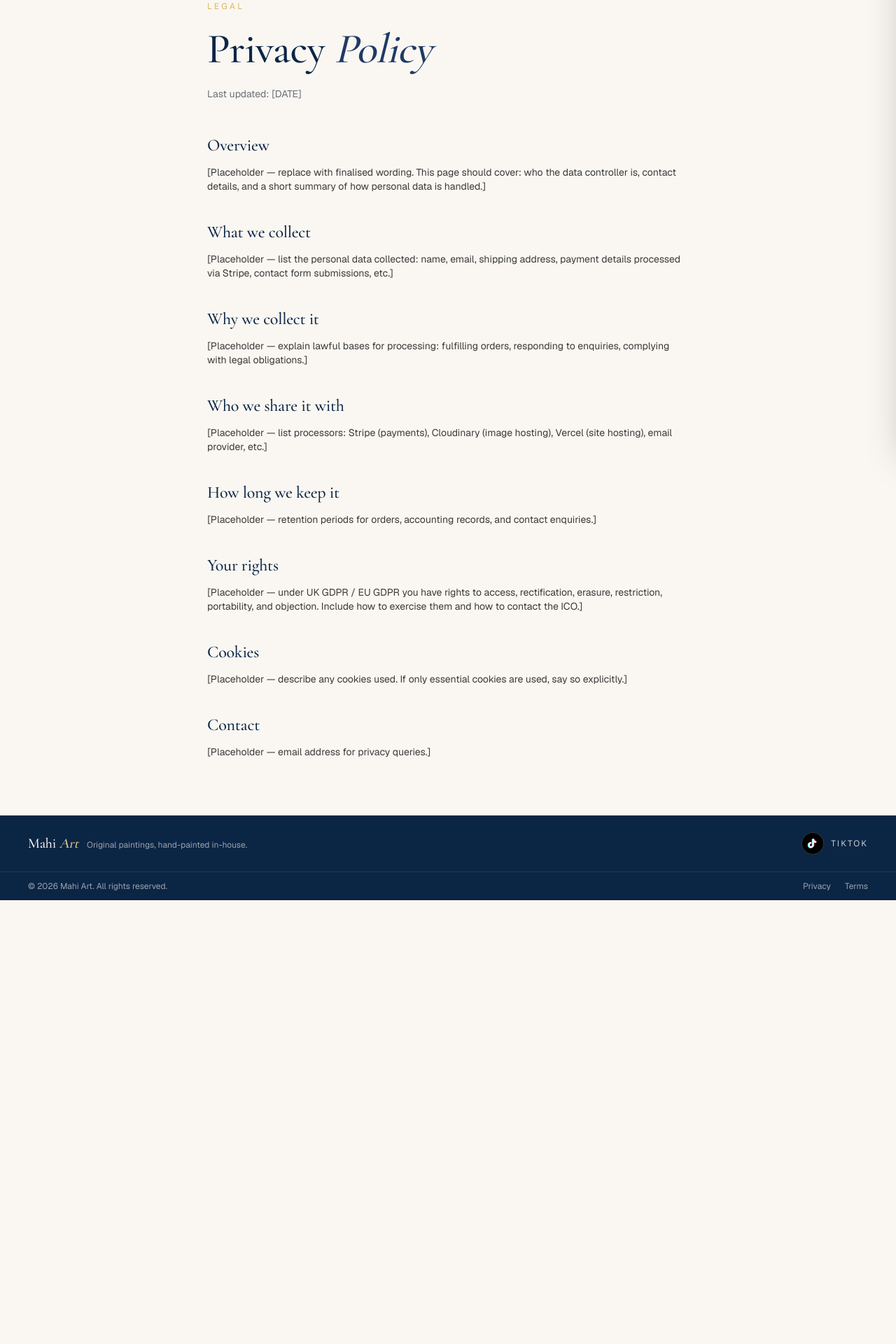
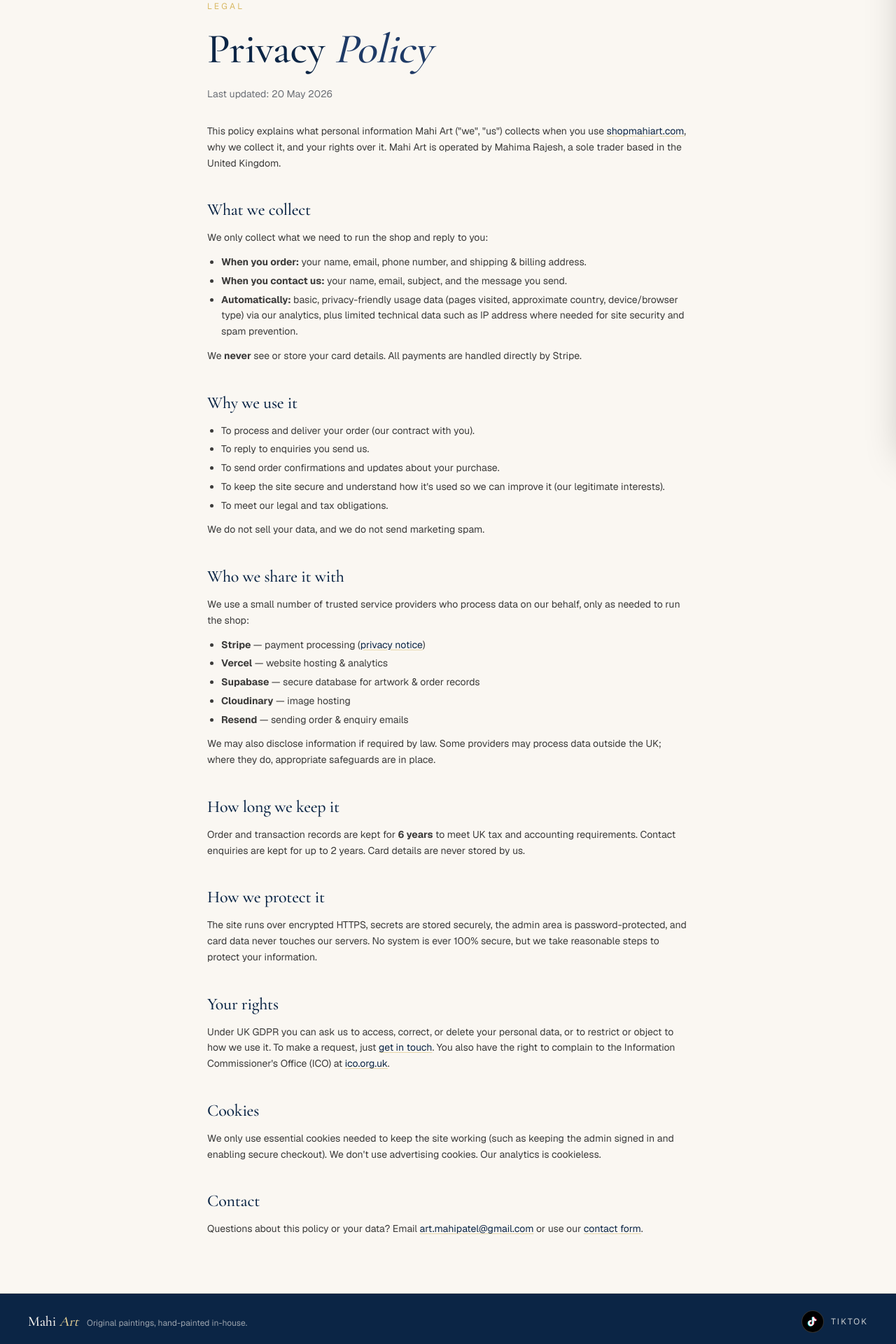
Before and after one commit to Chet8r/Mahima-s-Art-Website, a Next.js app: page /privacy in a window 1280 px wide. Shown: the part 160-2080 px from the top of the page at 70% size. Before the commit the page ends 1446 px from the top, so only its background shows below. Built offline with nearby package versions, Linux system fonts and the light colour scheme.

Commit message:
updated polciy and term of sales

```diff
--- a/src/app/(public)/privacy/page.tsx
+++ b/src/app/(public)/privacy/page.tsx
@@ -1,7 +1,13 @@
+import Link from "next/link";
+import { LegalSection } from "@/components/legal";
+
 export const metadata = {
   title: "Privacy Policy",
-  description: "How MahiArt collects, uses, and protects your personal data.",
+  description:
+    "How Mahi Art collects, uses, and protects your personal data.",
 };
+
+const LAST_UPDATED = "20 May 2026";
 
 export default function PrivacyPage() {
   return (
@@ -12,87 +18,165 @@
       <h1 className="font-display text-5xl sm:text-6xl text-navy leading-tight">
         Privacy <span className="italic text-navy-soft">Policy</span>
       </h1>
-      <p className="mt-4 text-sm text-muted">
-        Last updated: [DATE]
+      <p className="mt-4 text-sm text-muted">Last updated: {LAST_UPDATED}</p>
+
+      <p className="mt-8 text-sm text-ink/85 leading-relaxed">
+        This policy explains what personal information Mahi Art (&quot;we&quot;,
+        &quot;us&quot;) collects when you use{" "}
+        <a
+          href="https://www.shopmahiart.com"
+          className="text-navy underline decoration-gold/50 underline-offset-2"
+        >
+          shopmahiart.com
+        </a>
+        , why we collect it, and your rights over it. Mahi Art is operated by
+        Mahima Rajesh, a sole trader based in the United Kingdom.
       </p>
 
-      <div className="mt-12 space-y-10 text-ink/85 leading-relaxed">
-        <div>
-          <h2 className="font-display text-2xl text-navy mb-3">Overview</h2>
-          <p className="text-sm">
-            [Placeholder — replace with finalised wording. This page should
-            cover: who the data controller is, contact details, and a short
-            summary of how personal data is handled.]
+      <LegalSection title="What we collect">
+        <p>We only collect what we need to run the shop and reply to you:</p>
+        <ul className="list-disc pl-5 space-y-1">
+          <li>
+            <strong>When you order:</strong> your name, email, phone number,
+            and shipping &amp; billing address.
+          </li>
+          <li>
+            <strong>When you contact us:</strong> your name, email, subject,
+            and the message you send.
+          </li>
+          <li>
+            <strong>Automatically:</strong> basic, privacy-friendly usage data
+            (pages visited, approximate country, device/browser type) via our
+            analytics, plus limited technical data such as IP address where
+            needed for site security and spam prevention.
+          </li>
+        </ul>
+        <p>
+          We <strong>never</strong> see or store your card details. All
+          payments are handled directly by Stripe.
         </p>
-        </div>
+      </LegalSection>
 
-        <div>
-          <h2 className="font-display text-2xl text-navy mb-3">
-            What we collect
-          </h2>
-          <p className="text-sm">
-            [Placeholder — list the personal data collected: name, email,
-            shipping address, payment details processed via Stripe, contact
-            form submissions, etc.]
+      <LegalSection title="Why we use it">
+        <ul className="list-disc pl-5 space-y-1">
+          <li>To process and deliver your order (our contract with you).</li>
+          <li>To reply to enquiries you send us.</li>
+          <li>
+            To send order confirmations and updates about your purchase.
+          </li>
+          <li>
+            To keep the site secure and understand how it&apos;s used so we can
+            improve it (our legitimate interests).
+          </li>
+          <li>To meet our legal and tax obligations.</li>
+        </ul>
+        <p>We do not sell your data, and we do not send marketing spam.</p>
+      </LegalSection>
+
+      <LegalSection title="Who we share it with">
+        <p>
+          We use a small number of trusted service providers who process data
+          on our behalf, only as needed to run the shop:
         </p>
-        </div>
+        <ul className="list-disc pl-5 space-y-1">
+          <li>
+            <strong>Stripe</strong> — payment processing (
+            <a
+              href="https://stripe.com/privacy"
+              className="text-navy underline decoration-gold/50 underline-offset-2"
+            >
+              privacy notice
+            </a>
+            )
+          </li>
+          <li>
+            <strong>Vercel</strong> — website hosting &amp; analytics
+          </li>
+          <li>
+            <strong>Supabase</strong> — secure database for artwork &amp; order
+            records
+          </li>
+          <li>
+            <strong>Cloudinary</strong> — image hosting
+          </li>
+          <li>
+            <strong>Resend</strong> — sending order &amp; enquiry emails
+          </li>
+        </ul>
+        <p>
+          We may also disclose information if required by law. Some providers
+          may process data outside the UK; where they do, appropriate
+          safeguards are in place.
+        </p>
+      </LegalSection>
 
-        <div>
-          <h2 className="font-display text-2xl text-navy mb-3">
-            Why we collect it
-          </h2>
-          <p className="text-sm">
-            [Placeholder — explain lawful bases for processing: fulfilling
-            orders, responding to enquiries, complying with legal obligations.]
+      <LegalSection title="How long we keep it">
+        <p>
+          Order and transaction records are kept for <strong>6 years</strong>{" "}
+          to meet UK tax and accounting requirements. Contact enquiries are
+          kept for up to 2 years. Card details are never stored by us.
         </p>
-        </div>
+      </LegalSection>
 
-        <div>
-          <h2 className="font-display text-2xl text-navy mb-3">
-            Who we share it with
-          </h2>
-          <p className="text-sm">
-            [Placeholder — list processors: Stripe (payments), Cloudinary
-            (image hosting), Vercel (site hosting), email provider, etc.]
+      <LegalSection title="How we protect it">
+        <p>
+          The site runs over encrypted HTTPS, secrets are stored securely, the
+          admin area is password-protected, and card data never touches our
+          servers. No system is ever 100% secure, but we take reasonable steps
+          to protect your information.
         </p>
-        </div>
+      </LegalSection>
 
-        <div>
-          <h2 className="font-display text-2xl text-navy mb-3">
-            How long we keep it
-          </h2>
-          <p className="text-sm">
-            [Placeholder — retention periods for orders, accounting records,
-            and contact enquiries.]
+      <LegalSection title="Your rights">
+        <p>
+          Under UK GDPR you can ask us to access, correct, or delete your
+          personal data, or to restrict or object to how we use it. To make a
+          request, just{" "}
+          <Link
+            href="/contact"
+            className="text-navy underline decoration-gold/50 underline-offset-2"
+          >
+            get in touch
+          </Link>
+          . You also have the right to complain to the Information
+          Commissioner&apos;s Office (ICO) at{" "}
+          <a
+            href="https://ico.org.uk"
+            className="text-navy underline decoration-gold/50 underline-offset-2"
+          >
+            ico.org.uk
+          </a>
+          .
         </p>
-        </div>
+      </LegalSection>
 
-        <div>
-          <h2 className="font-display text-2xl text-navy mb-3">
-            Your rights
-          </h2>
-          <p className="text-sm">
-            [Placeholder — under UK GDPR / EU GDPR you have rights to access,
-            rectification, erasure, restriction, portability, and objection.
-            Include how to exercise them and how to contact the ICO.]
+      <LegalSection title="Cookies">
+        <p>
+          We only use essential cookies needed to keep the site working (such
+          as keeping the admin signed in and enabling secure checkout). We
+          don&apos;t use advertising cookies. Our analytics is cookieless.
         </p>
-        </div>
+      </LegalSection>
 
-        <div>
-          <h2 className="font-display text-2xl text-navy mb-3">Cookies</h2>
-          <p className="text-sm">
-            [Placeholder — describe any cookies used. If only essential cookies
-            are used, say so explicitly.]
+      <LegalSection title="Contact">
+        <p>
+          Questions about this policy or your data? Email{" "}
+          <a
+            href="mailto:art.mahipatel@gmail.com"
+            className="text-navy underline decoration-gold/50 underline-offset-2"
+          >
+            art.mahipatel@gmail.com
+          </a>{" "}
+          or use our{" "}
+          <Link
+            href="/contact"
+            className="text-navy underline decoration-gold/50 underline-offset-2"
+          >
+            contact form
+          </Link>
+          .
         </p>
-        </div>
-
-        <div>
-          <h2 className="font-display text-2xl text-navy mb-3">Contact</h2>
-          <p className="text-sm">
-            [Placeholder — email address for privacy queries.]
-          </p>
-        </div>
-      </div>
+      </LegalSection>
     </section>
   );
 }
--- a/src/app/(public)/terms/page.tsx
+++ b/src/app/(public)/terms/page.tsx
@@ -1,8 +1,12 @@
+import Link from "next/link";
+import { LegalSection } from "@/components/legal";
+
 export const metadata = {
   title: "Terms of Sale",
-  description:
-    "Terms, shipping, and refund information for purchases from MahiArt.",
+  description: "Terms, shipping, and returns for purchases from Mahi Art.",
 };
+
+const LAST_UPDATED = "20 May 2026";
 
 export default function TermsPage() {
   return (
@@ -13,110 +17,152 @@
       <h1 className="font-display text-5xl sm:text-6xl text-navy leading-tight">
         Terms <span className="italic text-navy-soft">of Sale</span>
       </h1>
-      <p className="mt-4 text-sm text-muted">
-        Last updated: [DATE]
+      <p className="mt-4 text-sm text-muted">Last updated: {LAST_UPDATED}</p>
+
+      <p className="mt-8 text-sm text-ink/85 leading-relaxed">
+        These terms apply to purchases made through{" "}
+        <a
+          href="https://www.shopmahiart.com"
+          className="text-navy underline decoration-gold/50 underline-offset-2"
+        >
+          shopmahiart.com
+        </a>
+        . The shop is operated by Mahima Rajesh, trading as Mahi Art, a sole
+        trader based in the United Kingdom. By placing an order you agree to
+        these terms.
       </p>
 
-      <div className="mt-12 space-y-10 text-ink/85 leading-relaxed">
-        <div>
-          <h2 className="font-display text-2xl text-navy mb-3">Overview</h2>
-          <p className="text-sm">
-            [Placeholder — replace with finalised wording. This page should
-            cover: who is selling, business address/contact, and the scope of
-            these terms.]
+      <LegalSection title="The artwork">
+        <p>
+          Every piece sold here is an <strong>original, one-of-a-kind</strong>{" "}
+          oil painting, hand-painted by the artist. No prints or copies are
+          produced. Colours may appear slightly different on screen depending
+          on your display.
         </p>
-        </div>
+      </LegalSection>
 
-        <div>
-          <h2 className="font-display text-2xl text-navy mb-3">
-            Orders &amp; pricing
-          </h2>
-          <p className="text-sm">
-            [Placeholder — confirm currency (GBP), how prices are shown,
-            whether VAT is included, when an order is considered accepted,
-            and what happens if a piece becomes unavailable after order.]
+      <LegalSection title="Orders & pricing">
+        <p>
+          All prices are in pounds sterling (GBP) and include any applicable
+          taxes. We are not VAT-registered, so no VAT is charged. An order is
+          confirmed once payment is successfully completed and you receive a
+          confirmation email.
         </p>
-        </div>
+        <p>
+          As each painting is unique, once a piece is sold it is no longer
+          available. If we cannot fulfil an order for any reason, we will
+          contact you and issue a full refund.
+        </p>
+      </LegalSection>
 
-        <div>
-          <h2 className="font-display text-2xl text-navy mb-3">Payment</h2>
-          <p className="text-sm">
-            [Placeholder — note that payments are processed by Stripe, cards
-            accepted, currency, when payment is taken.]
+      <LegalSection title="Payment">
+        <p>
+          Payments are processed securely by Stripe. We accept major debit and
+          credit cards. We never see or store your card details.
         </p>
-        </div>
+      </LegalSection>
 
-        <div>
-          <h2 className="font-display text-2xl text-navy mb-3">Shipping</h2>
-          <p className="text-sm">
-            [Placeholder — UK / international shipping arrangements, who pays
-            for shipping, typical despatch and delivery times, packaging,
-            tracking, and what happens if a piece is lost or damaged in
-            transit.]
+      <LegalSection title="Shipping">
+        <p>
+          We currently ship within the <strong>United Kingdom</strong>. Two
+          options are offered at checkout:
         </p>
-        </div>
+        <ul className="list-disc pl-5 space-y-1">
+          <li>
+            <strong>Standard delivery</strong> — £4, tracked, 2–5 working days
+          </li>
+          <li>
+            <strong>Express delivery</strong> — £8, signed for, next working
+            day
+          </li>
+        </ul>
+        <p>
+          Each painting is carefully hand-packed for transit. Despatch times
+          may vary; we&apos;ll keep you updated. International buyers are
+          welcome to{" "}
+          <Link
+            href="/contact"
+            className="text-navy underline decoration-gold/50 underline-offset-2"
+          >
+            get in touch
+          </Link>{" "}
+          to arrange shipping individually.
+        </p>
+      </LegalSection>
 
-        <div>
-          <h2 className="font-display text-2xl text-navy mb-3">
-            Cancellations &amp; refunds
-          </h2>
-          <p className="text-sm">
-            [Placeholder — under UK Consumer Contracts Regulations, buyers have
-            a 14-day right to cancel from receipt. Explain how to cancel, who
-            pays return shipping, condition of returned goods, and refund
-            timeframes. Note any exclusions e.g. commissioned/custom pieces.]
+      <LegalSection title="Cancellations & returns">
+        <p>
+          Under the UK Consumer Contracts Regulations, you have the right to
+          cancel your order within <strong>14 days</strong> of receiving the
+          painting, for any reason. To cancel, contact us within that period.
         </p>
-        </div>
+        <p>
+          Please contact us before sending any artwork back so we can confirm
+          the return details. You then have 14 days to return the painting to
+          us. Return postage is paid by the buyer, and we recommend using a
+          tracked, insured service as you are responsible for the artwork until
+          it reaches us. Once we receive the painting back, we&apos;ll refund
+          the price paid, including the original standard delivery cost, within
+          14 days. If the painting has been damaged or handled beyond what is
+          needed to inspect it, we may deduct any reduction in value permitted
+          by law.
+        </p>
+        <p>
+          Commissioned or personalised pieces are made to order and are not
+          eligible for this cancellation right once work has begun.
+        </p>
+      </LegalSection>
 
-        <div>
-          <h2 className="font-display text-2xl text-navy mb-3">
-            Originals &amp; authenticity
-          </h2>
-          <p className="text-sm">
-            [Placeholder — each piece is an original, one of a kind. Confirm
-            that no prints or copies are produced. Optional: provenance and
-            care notes.]
+      <LegalSection title="Damaged in transit">
+        <p>
+          We pack every piece with care, but if your painting arrives damaged,
+          please{" "}
+          <Link
+            href="/contact"
+            className="text-navy underline decoration-gold/50 underline-offset-2"
+          >
+            contact us
+          </Link>{" "}
+          as soon as possible, ideally within 48 hours of delivery, with photos
+          of the artwork and packaging so we can review the issue and advise on
+          next steps.
         </p>
-        </div>
+      </LegalSection>
 
-        <div>
-          <h2 className="font-display text-2xl text-navy mb-3">
-            Commissions
-          </h2>
-          <p className="text-sm">
-            [Placeholder — terms specific to commissioned pieces: deposit,
-            timeline, approval process, that commissions are non-refundable
-            once work has begun.]
+      <LegalSection title="Liability">
+        <p>
+          Nothing in these terms limits your statutory rights as a consumer. To
+          the extent permitted by law, our liability is limited to the price
+          paid for the artwork.
         </p>
-        </div>
+      </LegalSection>
 
-        <div>
-          <h2 className="font-display text-2xl text-navy mb-3">
-            Liability
-          </h2>
-          <p className="text-sm">
-            [Placeholder — standard limitation of liability wording.]
+      <LegalSection title="Governing law">
+        <p>
+          These terms are governed by the laws of England and Wales, and any
+          disputes are subject to the courts of England and Wales.
         </p>
-        </div>
+      </LegalSection>
 
-        <div>
-          <h2 className="font-display text-2xl text-navy mb-3">
-            Governing law
-          </h2>
-          <p className="text-sm">
-            [Placeholder — these terms are governed by the laws of England and
-            Wales (or your jurisdiction).]
+      <LegalSection title="Contact">
+        <p>
+          Questions about an order or these terms? Email{" "}
+          <a
+            href="mailto:art.mahipatel@gmail.com"
+            className="text-navy underline decoration-gold/50 underline-offset-2"
+          >
+            art.mahipatel@gmail.com
+          </a>{" "}
+          or use our{" "}
+          <Link
+            href="/contact"
+            className="text-navy underline decoration-gold/50 underline-offset-2"
+          >
+            contact form
+          </Link>
+          .
         </p>
-        </div>
-
-        <div>
-          <h2 className="font-display text-2xl text-navy mb-3">Contact</h2>
-          <p className="text-sm">
-            [Placeholder — email and any other contact details for sale
-            queries.]
-          </p>
-        </div>
-      </div>
+      </LegalSection>
     </section>
   );
 }
--- /dev/null
+++ b/src/components/legal.tsx
@@ -0,0 +1,16 @@
+export function LegalSection({
+  title,
+  children,
+}: {
+  title: string;
+  children: React.ReactNode;
+}) {
+  return (
+    <section className="mt-10">
+      <h2 className="font-display text-2xl text-navy mb-3">{title}</h2>
+      <div className="space-y-3 text-sm text-ink/85 leading-relaxed">
+        {children}
+      </div>
+    </section>
+  );
+}
```
Also changed, not shown: src/components/artwork-card.tsx (+3 -6 lines). Lines whose indentation alone changed are shown as unchanged.
